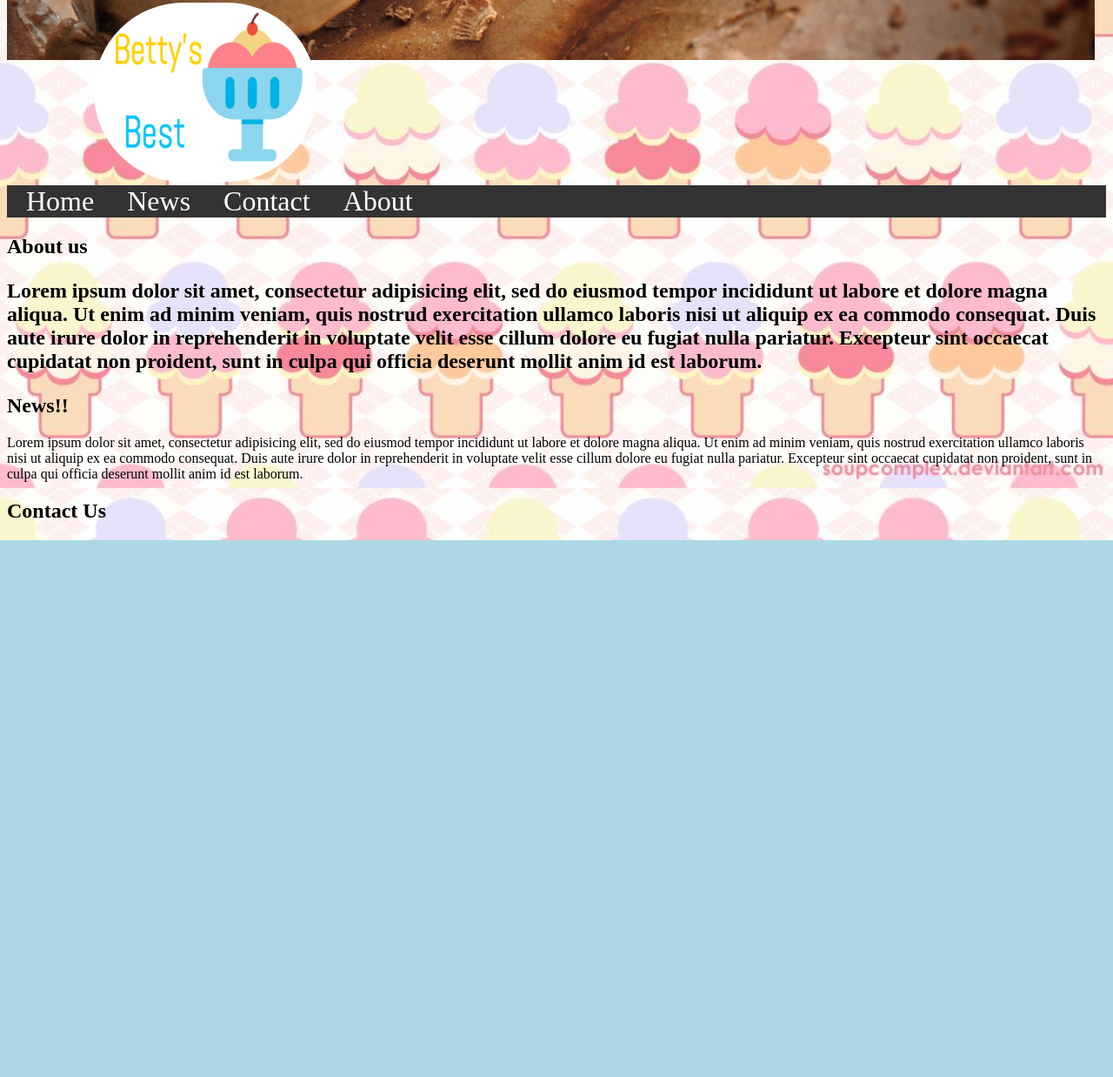
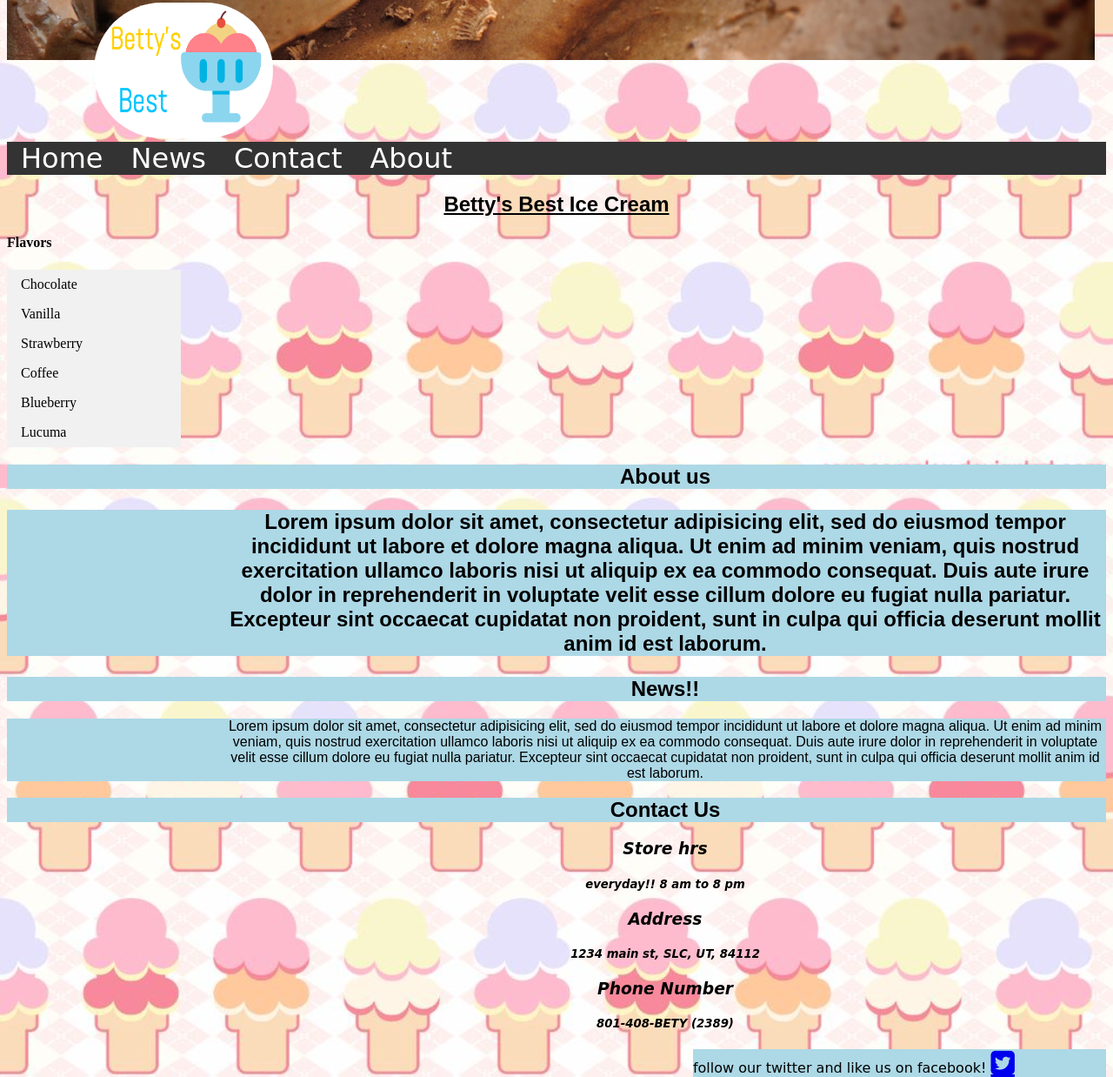
Before and after one commit to svartingknas-tiy/wk-01-bettys_best_icecream, a plain HTML site: page index.html in a window 1280 px wide. Shown: the part 399-1637 px from the top of the page at 87% size. Before the commit the page ends 1020 px from the top, so only its background shows below. Drawn offline with Linux system fonts and the light colour scheme; grey boxes are pictures that could not be loaded.

Commit message:
func(style) social media
added social media, fixed ice cream info

close

```diff
--- a/css/main.css
+++ b/css/main.css
@@ -4,8 +4,16 @@ body {
     background-attachment: fixed;
     background-color: lightblue;
     background-size: cover;
+
 }
 
+.title {
+  font-family: fantasy;
+  font-weight: bolder;
+  font-size: 24px;
+  text-align: center;
+  text-decoration: underline;
+}
 .banner {
 
   width: 99%;
@@ -15,16 +23,26 @@ body {
 
 
 }
-
+main {
+  height: 100%;
+}
 h1 {
   font-weight: bolder;
   text-align: center;
 }
+
+h3, h5{
+  font-family: cursive;
+  font-style: oblique;
+  text-align: center;
+  padding-left: 250px
+}
+
 .logo {
   background-color: white;
   border-radius: 40em;
-  height: 200px;
-  width: 250px;
+  height: 150px;
+  width: 200px;
   border-color: white;
   border-style: dotted;
   border-width: medium;
@@ -32,40 +50,28 @@ h1 {
   margin-left: 100px;
  }
 
- .top_nav ul li li{
-     list-style-type: none;
-     margin: 0;
-     padding: 0;
-     overflow: hidden;
-     background-color: #333333;
+#about, #contact, #news{
+  font-family: fantasy;
+  text-align: center;
+  color: currentColor;
+  word-wrap: normal;
+  margin-top: 100;
+  background-color: lightblue;
+  padding-left: 250px;
 
-       float: left;
-       margin-left: 6px;
-
-
- }
-
-/* .top_nav li {
+}
 
 
 
-     float: left;
-     margin-left: 6px;
- }
-*/
- .top_nav li a {
-     display: inline;
-     color: white;
-     text-align: center;
-     padding: 16px;
-     text-decoration: none;
-     font-size: 2em;
- }
 
- .top_nav li a:hover {
-     background-color: #111111;
- }
 
-.sidebar{
 
+
+footer {
+  float: right;
+  position: sticky;
+  background-color: lightblue;
+  text-align: top;
+  text-shadow: black;
+  font-family: cursive;
 }
--- a/css/sidebar.css
+++ b/css/sidebar.css
@@ -0,0 +1,19 @@
+.sidebar ul {
+    list-style-type: none;
+    margin: 0;
+    padding: 0;
+    width: 200px;
+    background-color: #f1f1f1;
+}
+.sidebar li a {
+    display: block;
+    width: 60px;
+    color: #000;
+    padding: 8px 16px;
+    text-decoration: none;
+}
+
+li a:hover {
+    background-color: #555;
+    color: white;
+}
--- a/css/top_nav.css
+++ b/css/top_nav.css
@@ -8,7 +8,6 @@
 
 .top_nav li {
     float: left;
-    margin-left: 6px;
 }
 
 .top_nav li a {
@@ -18,6 +17,7 @@
     padding: 16px;
     text-decoration: none;
     font-size: 2em;
+    font-family: cursive;
 }
 
 .top_nav li a:hover {
--- a/index.html
+++ b/index.html
@@ -4,16 +4,16 @@
     <title>Betty's Best Ice Cream</title>
     <link rel="stylesheet" href="font-awesome-4.6.3/css/font-awesome.min.css">
     <link rel="stylesheet" href="./css/main.css">
-    <link rel="stylesheet" href="./css/top_nav.css" media="screen" title="no title">
+    <link rel="stylesheet" href="./css/top_nav.css">
+    <link rel="stylesheet" href="./css/sidebar.css">
     <meta charset="utf-8">
-    <header id=banner_header>
+    <header>
       <img class="banner" src= "images/banner.jpg">
   </header>
   </head>
   <body>
     <img class="logo" src="images/logo.png" >
-<nav>
-<div class="top_nav">
+<nav class="top_nav">
 <ul>
   <li><a href="#home">Home</a></li>
   <li><a href="#news">News</a></li>
@@ -21,38 +21,56 @@
   <li><a href="#about">About</a></li>
 </ul>
 </nav>
-<!--
+
+<h2 class="title">Betty's Best Ice Cream</h2>
+
 <nav class="sidebar">
-  <h5>Flavors</h5>
+  <h4>Flavors</h4>
   <ul>
-    <li>Vanilla</li>
-    <li>Chocolate</li>
-    <li>Strawberry</li>
-    <li>Dulce De Leche</li>
-    <li>Coffee</li>
-    <li>blueberry</li>
-    <li>Lucuma</li>
+    <li><a href="https://en.wikipedia.org/wiki/Chocolate_ice_cream" target="_blank">Chocolate</a></li>
+    <li><a href="https://en.wikipedia.org/wiki/Vanilla_ice_cream" target="_blank">Vanilla</a></li>
+    <li><a href="https://en.wikipedia.org/wiki/Strawberry_ice_cream"target="_blank">Strawberry</a></li>
+    <li><a href="#coffee" target="_blank">Coffee</a></li>
+    <li><a href="#blueberry" target="_blank">Blueberry</a></li>
+    <li><a href="http://www.goya.com/english/recipes/Lucuma-Ice-Cream" target="_blank">Lucuma</a></li>
   </ul>
 </nav>
--->
+<main>
+<div class="highlight">
   <div>
-  <h2>About us<h2>
+    <h2 id="about">About us<h2>
 
-    <p>Lorem ipsum dolor sit amet, consectetur adipisicing elit, sed do eiusmod tempor incididunt ut labore et dolore magna aliqua. Ut enim ad minim veniam, quis nostrud exercitation ullamco laboris nisi ut aliquip ex ea commodo consequat. Duis aute irure dolor in reprehenderit in voluptate velit esse cillum dolore eu fugiat nulla pariatur. Excepteur sint occaecat cupidatat non proident, sunt in culpa qui officia deserunt mollit anim id est laborum. </p>
+    <p id="about">Lorem ipsum dolor sit amet, consectetur adipisicing elit, sed do eiusmod tempor incididunt ut labore et dolore magna aliqua. Ut enim ad minim veniam, quis nostrud exercitation ullamco laboris nisi ut aliquip ex ea commodo consequat. Duis aute irure dolor in reprehenderit in voluptate velit esse cillum dolore eu fugiat nulla pariatur. Excepteur sint occaecat cupidatat non proident, sunt in culpa qui officia deserunt mollit anim id est laborum. </p>
   </div>
 
   <div>
-<h2>News!!</h2>
-Lorem ipsum dolor sit amet, consectetur adipisicing elit, sed do eiusmod tempor incididunt ut labore et dolore magna aliqua. Ut enim ad minim veniam, quis nostrud exercitation ullamco laboris nisi ut aliquip ex ea commodo consequat. Duis aute irure dolor in reprehenderit in voluptate velit esse cillum dolore eu fugiat nulla pariatur. Excepteur sint occaecat cupidatat non proident, sunt in culpa qui officia deserunt mollit anim id est laborum.
+    <h2 id="news">News!!</h2>
+    <p id="news">Lorem ipsum dolor sit amet, consectetur adipisicing elit, sed do eiusmod tempor incididunt ut labore et dolore magna aliqua. Ut enim ad minim veniam, quis nostrud exercitation ullamco laboris nisi ut aliquip ex ea commodo consequat. Duis aute irure dolor in reprehenderit in voluptate velit esse cillum dolore eu fugiat nulla pariatur. Excepteur sint occaecat cupidatat non proident, sunt in culpa qui officia deserunt mollit anim id est laborum.</p>
 
   </div>
     <div>
-<h2>Contact Us</h2>
+      <h2 id="contact">Contact Us</h2>
+      <h3>Store hrs</h3>
+      <h5>everyday!! 8 am to 8 pm</h5>
+      <h3>Address</h3>
+      <h5>1234 main st, SLC, UT, 84112</h5>
+      <h3>Phone Number</h3>
+      <h5>801-408-BETY (2389)</h5>
     </div>
-
+</div>
 <div class="">
 
 </div>
+</main>
 
+
+<footer>
+follow our twitter and like us on facebook!
+<!-- Twitter Follow -->
+<a class="fa fa-twitter-square fa-2x" aria-hidden="true" href="https://twitter.com/svartingknas "></a>
+
+<!-- Facebook share/follow -->
+<iframe src="https://www.facebook.com/plugins/like.php?href=https%3A%2F%2Fdevelopers.facebook.com%2Fdocs%2Fplugins%2F&width=20&layout=standard&action=like&show_faces=true&share=true&height=80&appId=1268925249802518 " width="100 " height="20" style="border:none;overflow:hidden " scrolling="no " frameborder="0 " allowTransparency="true "></iframe>
+</footer>
 </body>
 </html>
```
Lines whose indentation alone changed are shown as unchanged.
